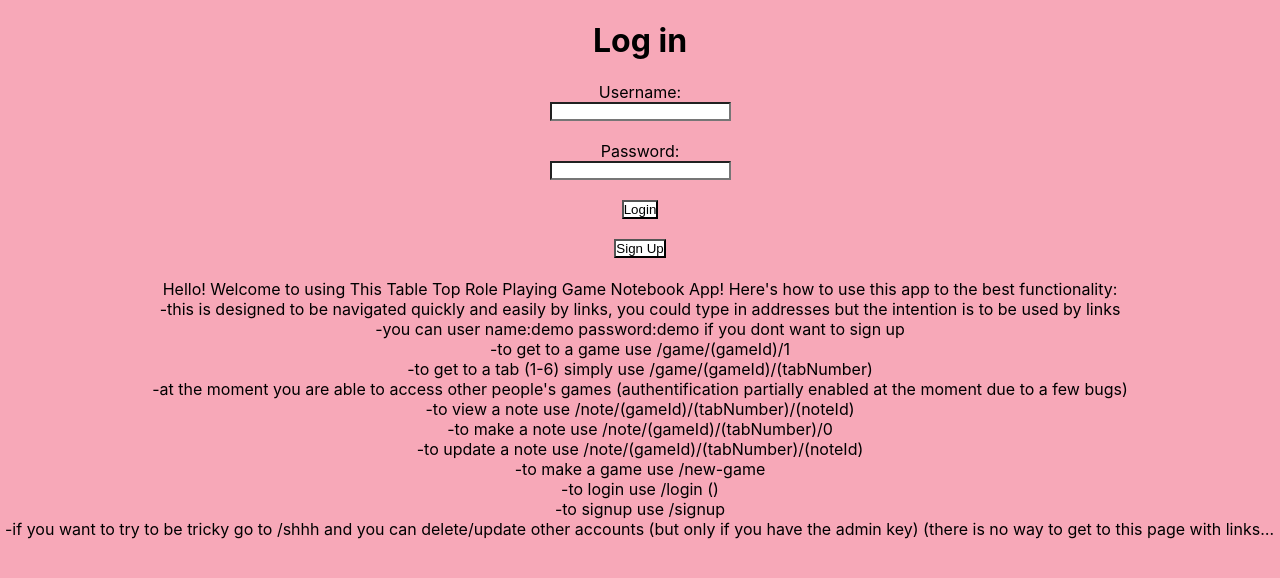
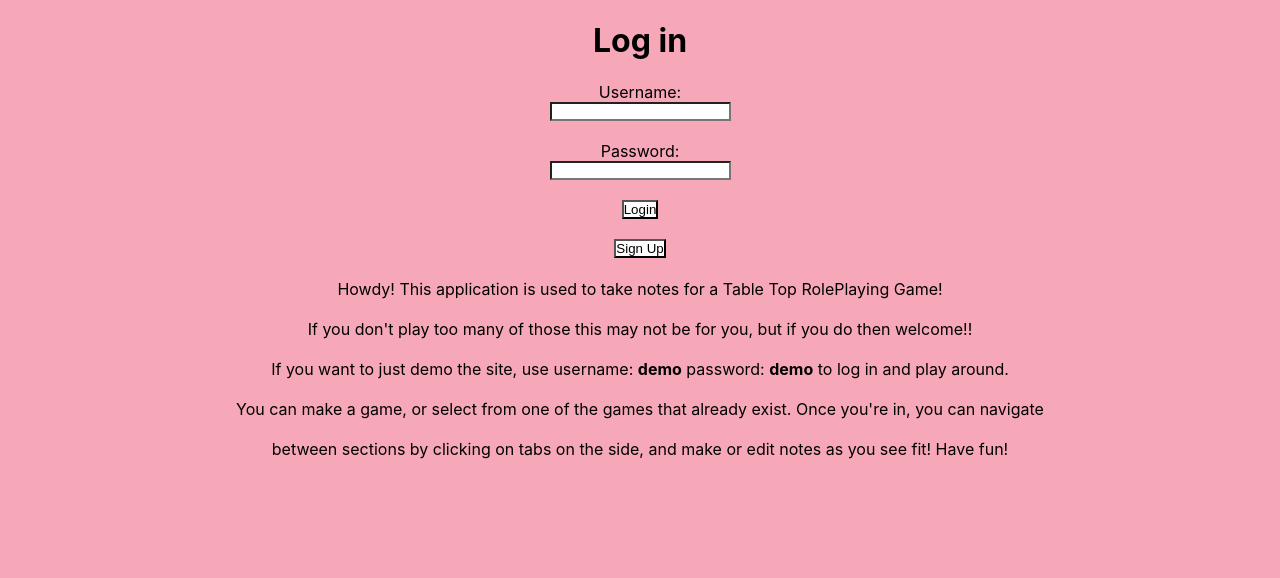
Before and after one commit to mcdarvarian/Capstone1Client, a React (Create React App) app: page /login in a window 1280 px wide. Shown: the top 578 px of the page. Built offline with nearby package versions, Linux system fonts and the light colour scheme; no server answers.

Commit message:
updated login/landing page

```diff
--- a/src/App.js
+++ b/src/App.js
@@ -18,7 +18,6 @@ import './App.css';
 
 
 const API_URL = config.API_URL;
-
 class App extends Component {
 
   state = {
--- a/src/Components/Login/LoginForm.js
+++ b/src/Components/Login/LoginForm.js
@@ -70,24 +70,11 @@ export default class LoginForm extends React.Component{
                     <button type='submit' className='login_button' >Login</button>
                 </form>
                 <button className='sign_up' onClick={() => this.SignUp()} >Sign Up</button>
-                <p className='landing'>Hello! Welcome to using This Table Top Role Playing Game Notebook App! Here's how to use this
-                    app to the best functionality: <br />
-                    -this is designed to be navigated quickly and easily by links, you could type in addresses but
-                    the intention is to be used by links <br />
-                    -you can user name:demo password:demo if you dont want to sign up <br />
-                    -to get to a game use /game/(gameId)/1 <br />
-                    -to get to a tab (1-6) simply use /game/(gameId)/(tabNumber)<br />
-                    -at the moment you are able to access other people's games (authentification partially enabled at the
-                    moment due to a few bugs)<br />
-                    -to view a note use /note/(gameId)/(tabNumber)/(noteId)<br />
-                    -to make a note use /note/(gameId)/(tabNumber)/0<br />
-                    -to update a note use /note/(gameId)/(tabNumber)/(noteId)<br />
-                    -to make a game use /new-game<br />
-                    -to login use /login ()<br />
-                    -to signup use /signup<br />
-                    -if you want to try to be tricky go to /shhh and you can delete/update other accounts
-                    (but only if you have the admin key) (there is no way to get to this page with links)
-                    -have fun!!<br />
+                <p className='landing'>Howdy! This application is used to take notes for a Table Top RolePlaying Game!<br/><br/>
+                If you don't play too many of those this may not be for you, but if you do then welcome!!<br/><br/>
+                If you want to just demo the site, use username: <b>demo</b> password: <b>demo</b>  to log in and play around.<br/><br/>
+                You can make a game, or select from one of the games that already exist. Once you're in, you can navigate<br/><br/>
+                between sections by clicking on tabs on the side, and make or edit notes as you see fit! Have fun!<br/><br/>
                 </p>
             </div>
         );
```
